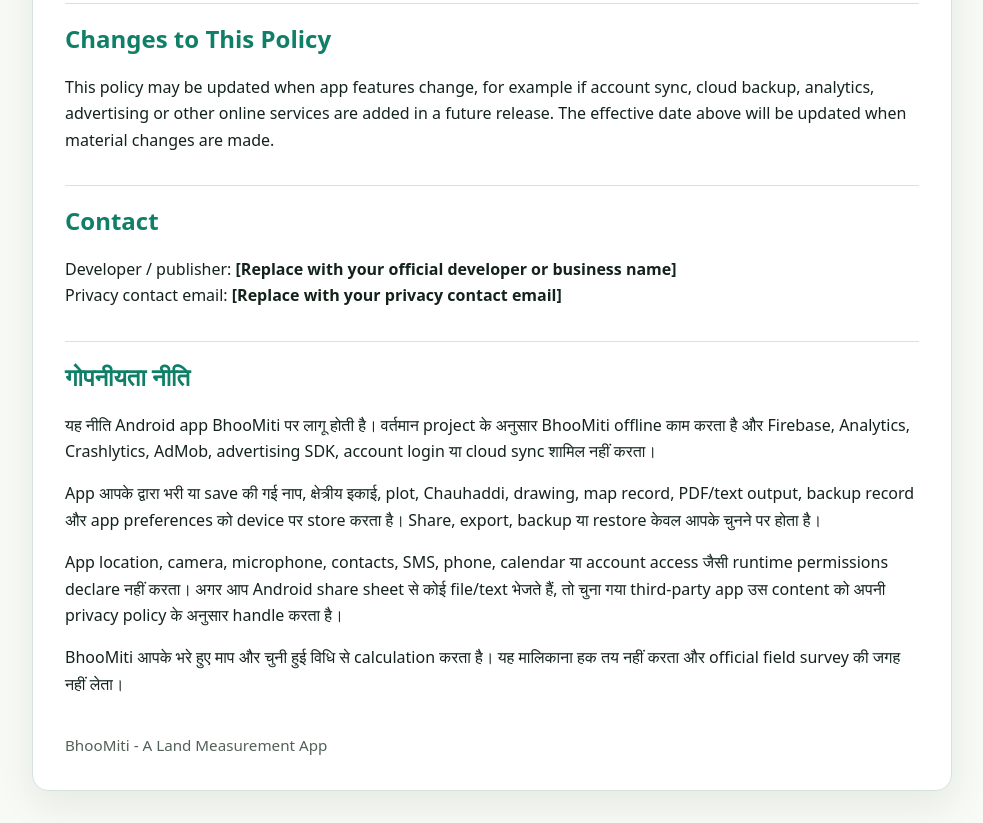
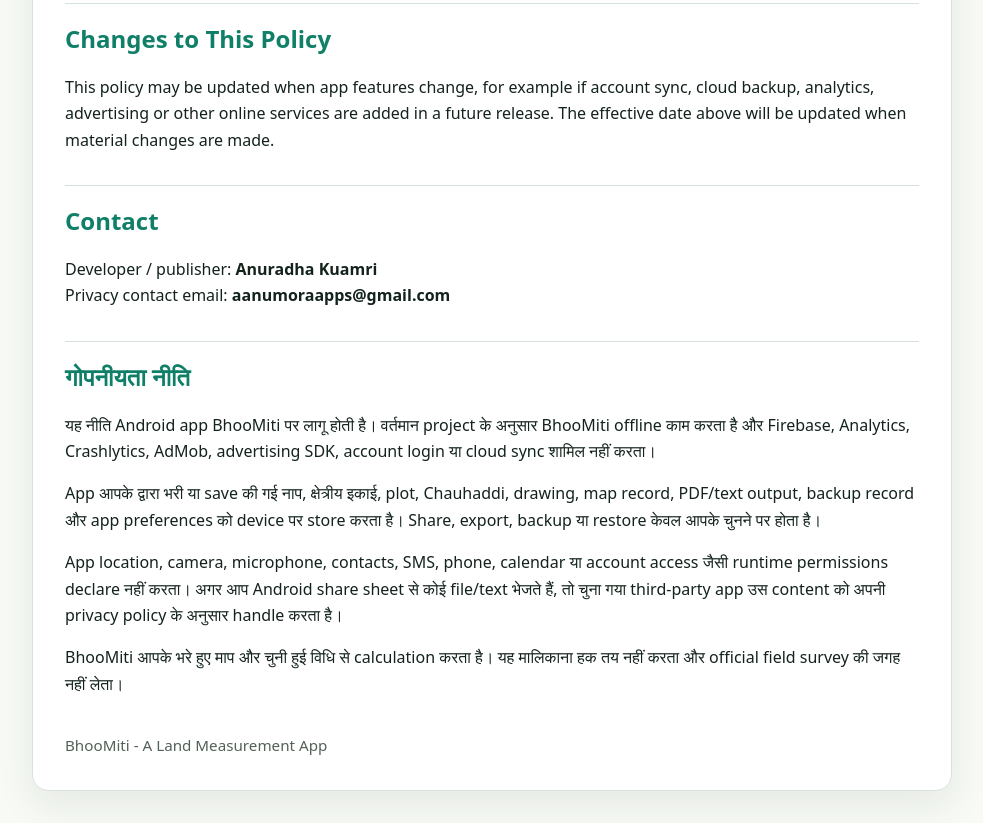
Before and after one commit to aanumoraapps/bhoomiti-privacy-policy, a plain HTML site: page index.html in a window 1280 px wide. Shown: the part 2373-3196 px from the top of the page, without its empty margins (148-1131 px from the left). Drawn offline with Linux system fonts and the light colour scheme.

Commit message:
Update privacy policy

```diff
--- a/index.html
+++ b/index.html
@@ -77,7 +77,7 @@
     <p>This policy may be updated when app features change, for example if account sync, cloud backup, analytics, advertising or other online services are added in a future release. The effective date above will be updated when material changes are made.</p>
 
     <h2>Contact</h2>
-    <p>Developer / publisher: <strong>[Replace with your official developer or business name]</strong><br>Privacy contact email: <strong>[Replace with your privacy contact email]</strong></p>
+    <p>Developer / publisher: <strong>Anuradha Kuamri</strong><br>Privacy contact email: <strong>aanumoraapps@gmail.com</strong></p>
 
     <h2 lang="hi">गोपनीयता नीति</h2>
     <p lang="hi">यह नीति Android app BhooMiti पर लागू होती है। वर्तमान project के अनुसार BhooMiti offline काम करता है और Firebase, Analytics, Crashlytics, AdMob, advertising SDK, account login या cloud sync शामिल नहीं करता।</p>
```
